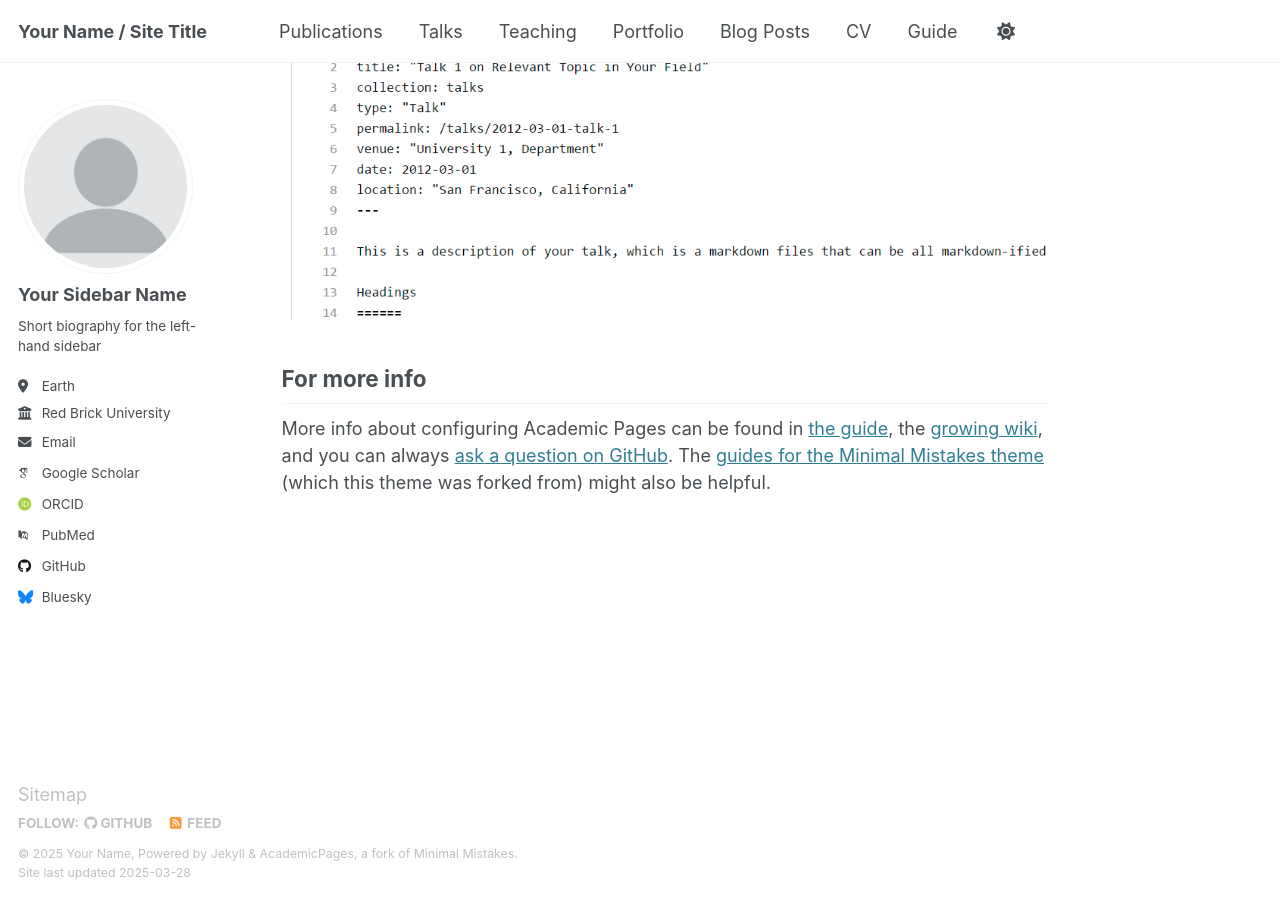
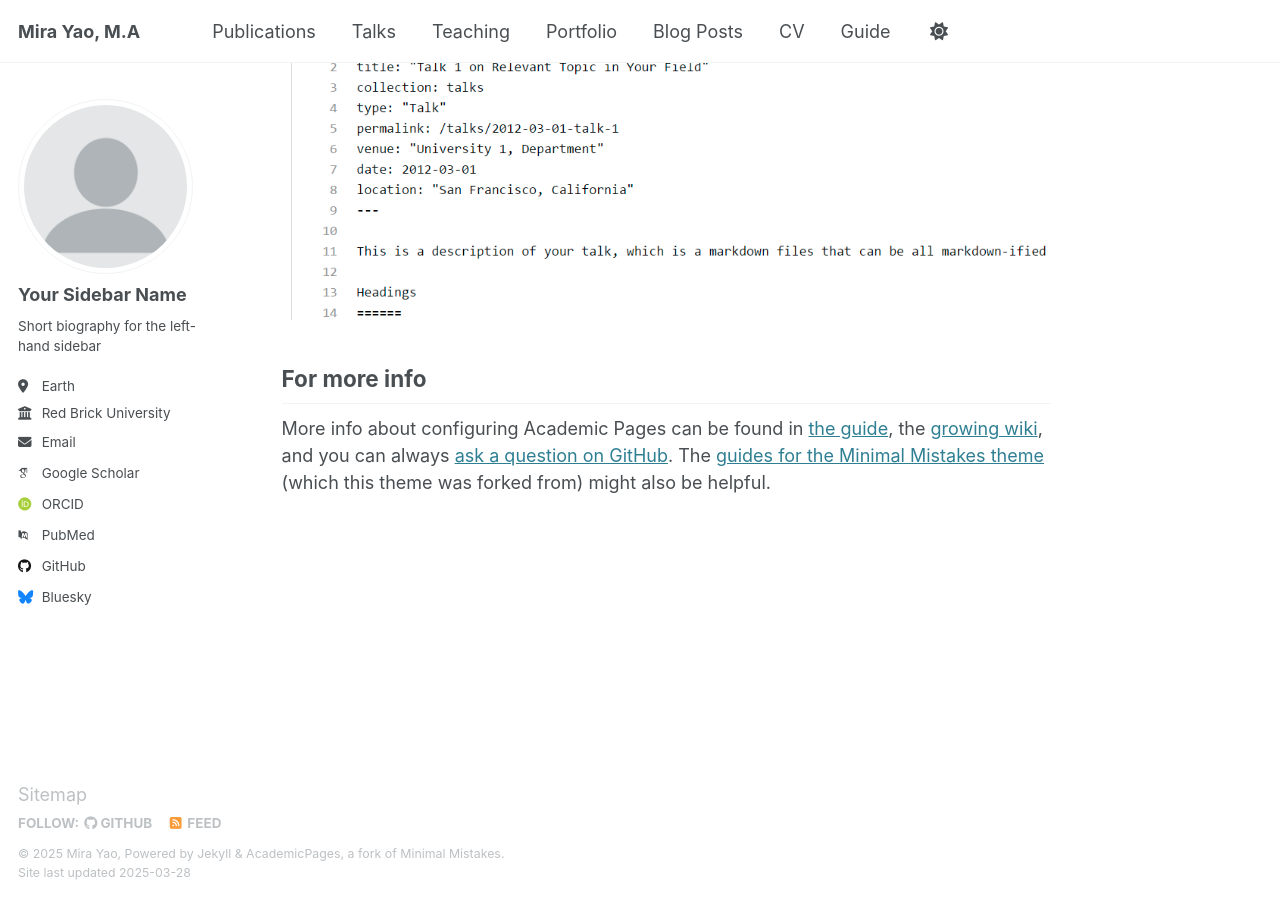
Before and after one commit to mirablues/about, a Jekyll site: the page built from _pages/about.md, in a window 1280 px wide and 900 px high, scrolled down 2635 px. Built offline with Jekyll 4.4.1, drawn with Linux system fonts in a browser that asks for light colours; some web fonts are replaced.

Commit message:
Update _config.yml

```diff
--- a/_config.yml
+++ b/_config.yml
@@ -9,13 +9,13 @@
 # Basic Site Settings
 locale                   : "en-US"
 site_theme               : "default"
-title                    : "Your Name / Site Title"
+title                    : "Mira Yao, M.A"
 title_separator          : "-"
-name                     : &name "Your Name"
-description              : &description "personal description"
-url                      : https://academicpages.github.io # the base hostname & protocol for your site e.g. "https://[your GitHub username].github.io"
-baseurl                  : "" # the subpath of your site, e.g. "/blog"
-repository               : "academicpages/academicpages.github.io"
+name                     : &name "Mira Yao"
+description              : &description "Nice to meet you. Welcome to my portfolio."
+url                      : https://mirablues.github.io
+baseurl                  : "/about"
+repository               : "about/mirablues.github.io"
 
 # Site Author - The following control what appear as part of the author content on the side bar.
 #               If a field is blank the icon and link will not appear, otherwise it will be shown.
```
